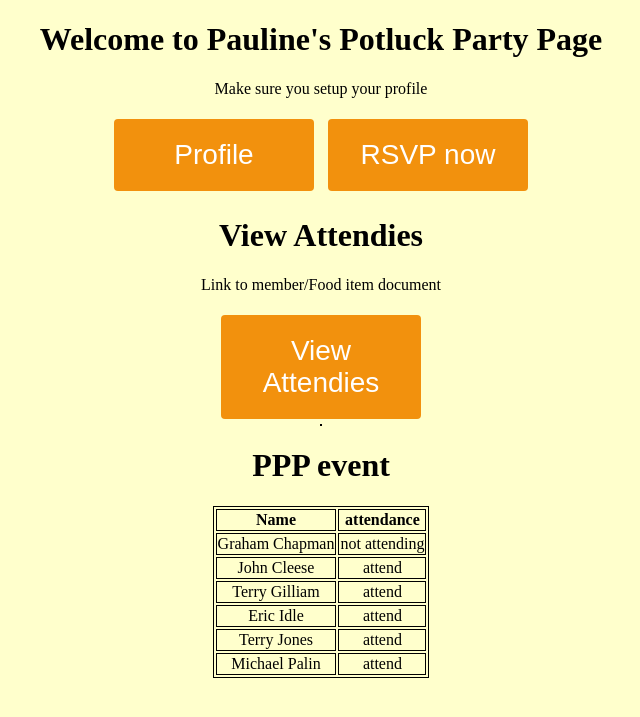
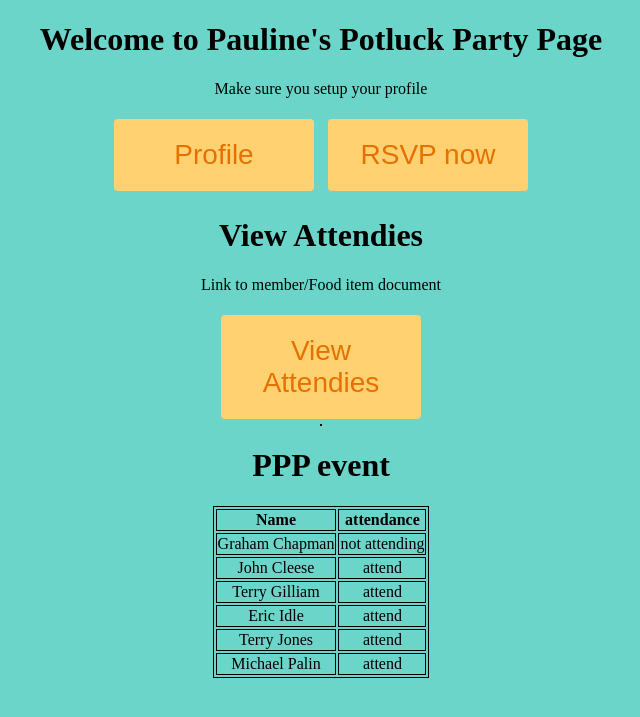
Before and after one commit to CS329EProject0/Project0, a PHP site: page /member.html in a window 1280 px wide. Shown: the top 717 px of the page, without its empty margins (319-959 px from the left). Run offline with PHP 8.4, Linux system fonts and the light colour scheme.

Commit message:
css
changed the colors

```diff
--- a/webDesign.css
+++ b/webDesign.css
@@ -1,14 +1,14 @@
 
 body {
-	background-color: #FFFFCC;
+	background-color: #6bd5c9;
 }
 
 .button {
   display: inline-block;
   border-radius: 4px;
-  background-color: #F2910D;
+  background-color: #ffd171;
   border: none;
-  color: #FFFFFF;
+  color: #e57100;
   text-align: center;
   font-size: 28px;
   padding: 20px;
```
Also changed, not shown: 1 other file.
